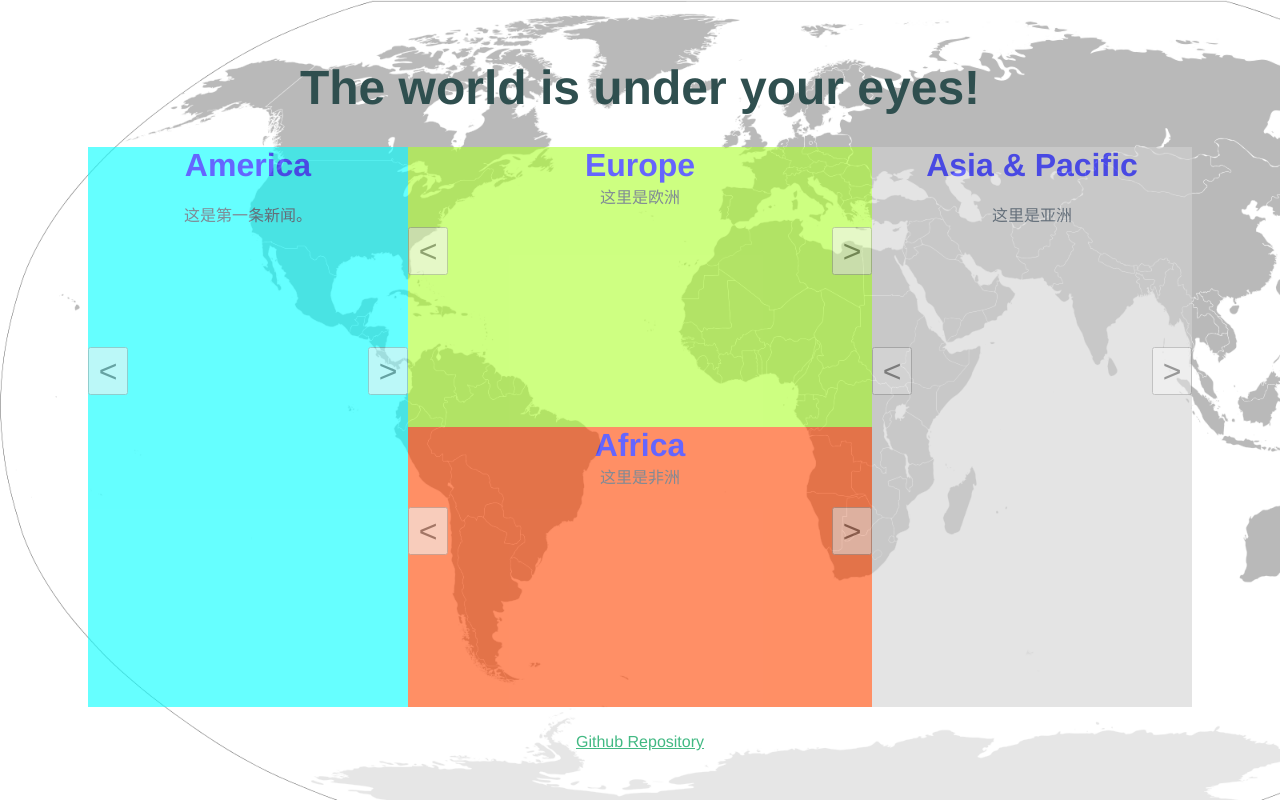
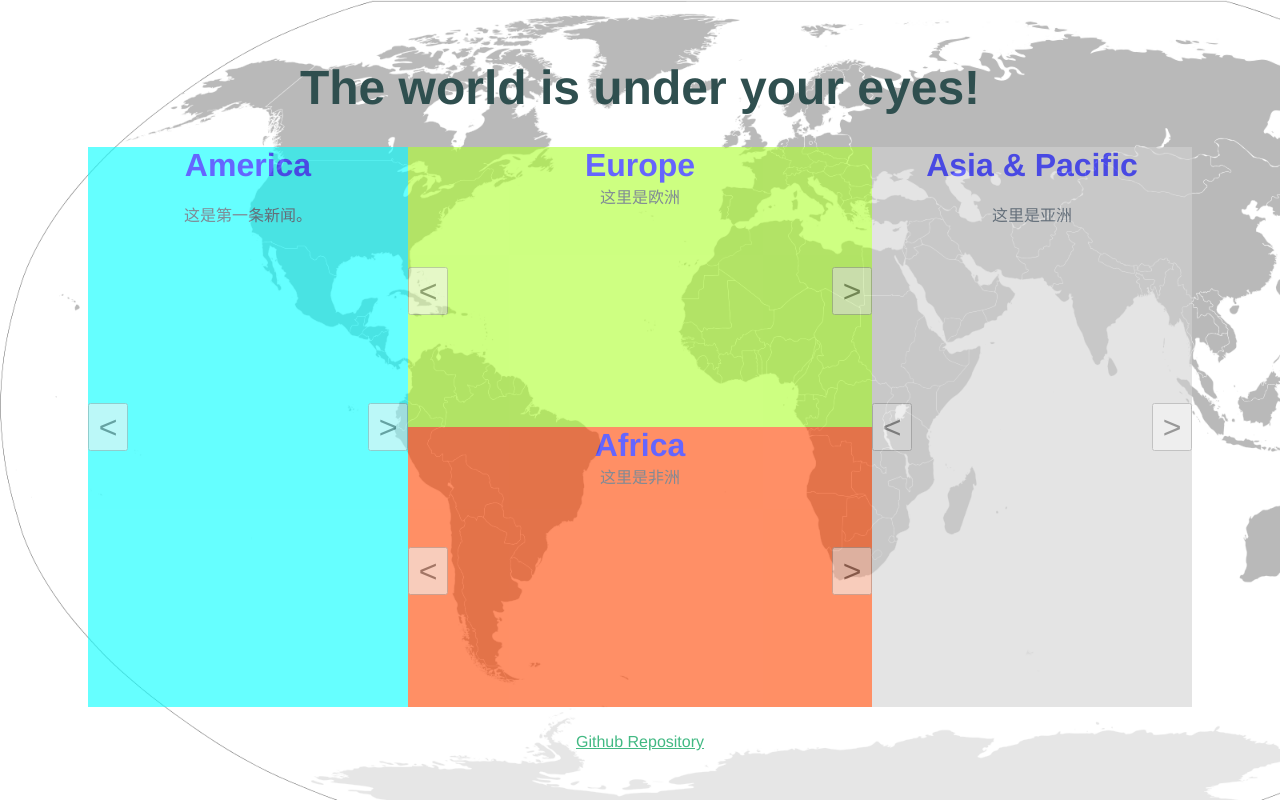
Before and after one commit to fyc1007261/Group3-proj, a Vue app: page /#/ in a window 1280 px wide. Built offline with nearby package versions, Linux system fonts and the light colour scheme.

Commit message:
Change CSS

```diff
--- a/src/components/Hello.vue
+++ b/src/components/Hello.vue
@@ -138,7 +138,6 @@ p{
 .Am{
   margin-left: 10vmin;
   float: left;
-  margin-left: 10vmin;
   width: 40vmin;
   height: 70vmin;
   background: aqua;
@@ -147,7 +146,6 @@ p{
 .As{
   margin-right: 10vmin;
   float: right;
-  margin-right: 10vmin;
   width: 40vmin;
   height: 70vmin;
   background: lightgrey;
@@ -181,7 +179,7 @@ a {
 }
 .leftBtn1{
   float: left;
-  margin-top: 25vmin;
+  margin-top:32vmin;
   width: 5vmin;
   height: 6vmin;
   filter:alpha(Opacity=60);-moz-opacity:0.6;opacity: 0.6;
@@ -189,14 +187,14 @@ a {
 }
 .rightBtn1{
   float: right;
-  margin-top: 25vmin;
+  margin-top: 32vmin;
   width: 5vmin;
   height: 6vmin;
   filter:alpha(Opacity=60);-moz-opacity:0.6;opacity: 0.6;
 }
 .leftBtn2{
   float: left;
-  margin-top: 10vmin;
+  margin-top: 15vmin;
   width: 5vmin;
   height: 6vmin;
   filter:alpha(Opacity=60);-moz-opacity:0.6;opacity: 0.6;
@@ -204,7 +202,7 @@ a {
 }
 .rightBtn2{
   float: right;
-  margin-top: 10vmin;
+  margin-top: 15vmin;
   width: 5vmin;
   height: 6vmin;
   filter:alpha(Opacity=60);-moz-opacity:0.6;opacity: 0.6;
```
